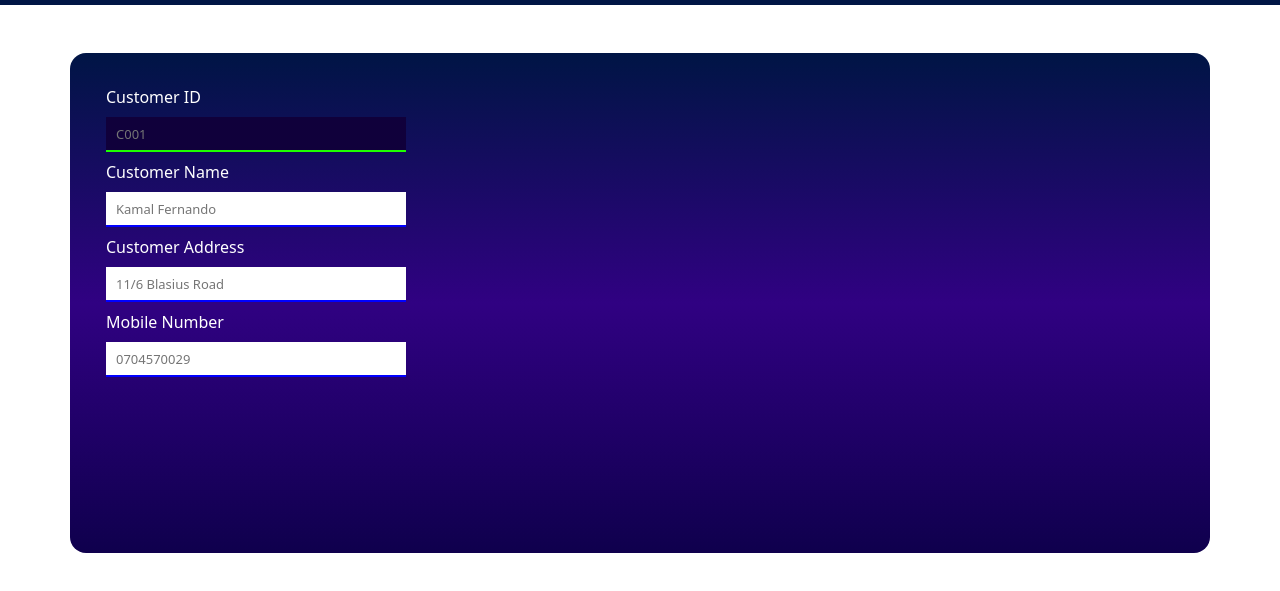
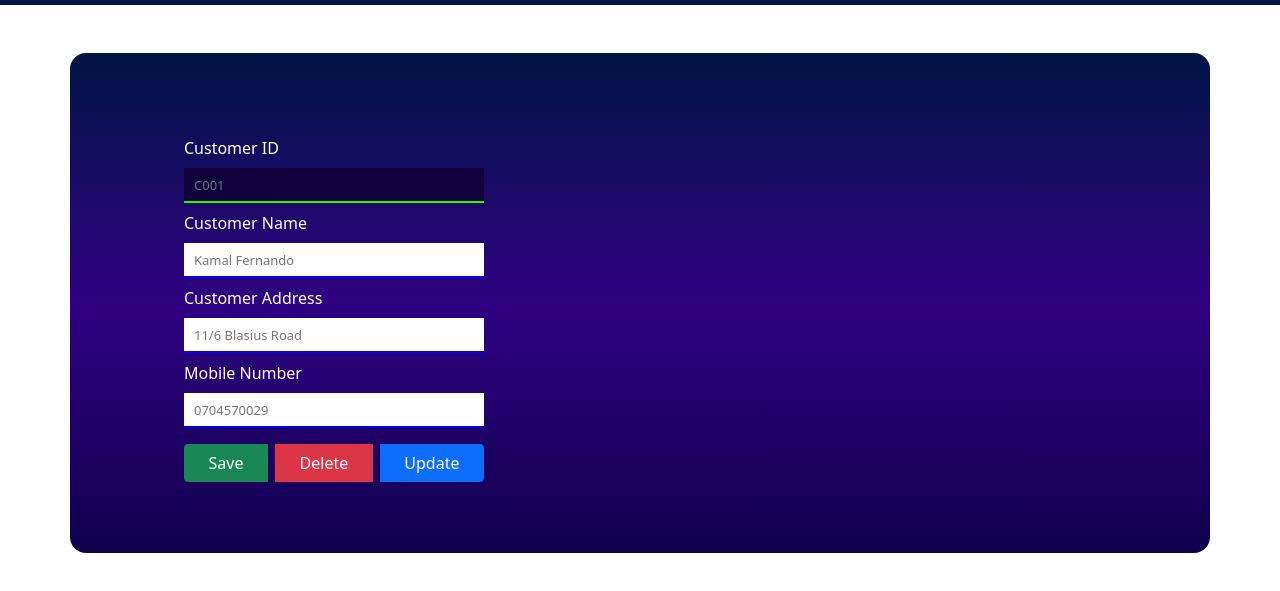
Before and after one commit to Prabhashperera/POS-System, a plain HTML site: page index.html in a window 1280 px wide. Shown: the part 51-642 px from the top of the page. Drawn offline with nearby package versions, Linux system fonts and the light colour scheme; a web font is replaced by a local one.

Commit message:
Crud Buttons

```diff
--- a/index.html
+++ b/index.html
@@ -57,10 +57,15 @@
     <!-- Customer Section -->
     <section class="container hero position-relative mt-5">
       <main class="p-4">
-        <form class="customer-form">
+        <form class="customer-form d-flex flex-column">
           <div>
             <label for="" class="d-block my-2">Customer ID</label>
-            <input class="customer_id_input" type="text" placeholder="C001" disabled />
+            <input
+              class="customer_id_input"
+              type="text"
+              placeholder="C001"
+              disabled
+            />
           </div>
           <div>
             <label for="" class="d-block my-2">Customer Name</label>
@@ -74,7 +79,13 @@
             <label for="" class="d-block my-2">Mobile Number</label>
             <input type="text" placeholder="0704570029" />
           </div>
+          <div class="btn-group gap-2 mt-3">
+            <button class="btn btn-success">Save</button>
+            <button class="btn btn-danger">Delete</button>
+            <button class="btn btn-primary">Update</button>
+          </div>
         </form>
+        <section></section>
       </main>
     </section>
 
--- a/style/style.css
+++ b/style/style.css
@@ -26,6 +26,7 @@
 }
 
 .hero {
+  position: relative;
   border-radius: 1rem;
   background: linear-gradient(#001545, #300182, rgb(15, 0, 77));
   width: 100vw;
@@ -33,8 +34,11 @@
 }
 
 .customer-form {
+  position: absolute;
+  top: 15%;
+  left: 10%;
   color: white;
-  position: relative;
+  justify-content: center;
 }
 
 .customer-form input {
```
